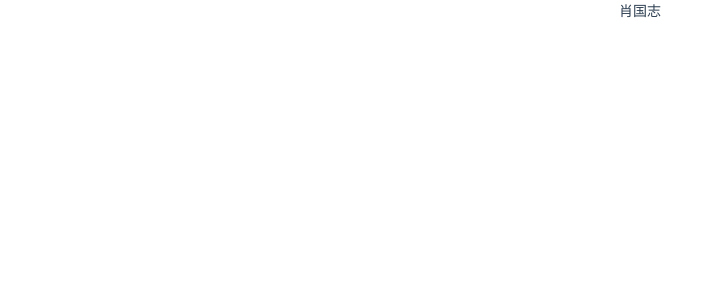
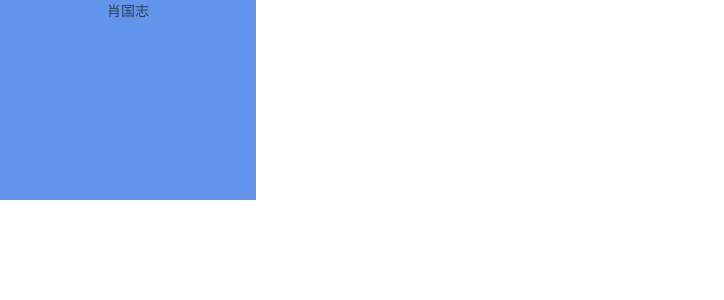
Before and after one commit to 1099562512/my-vue-app, a Vue app: page /#/home in a window 1280 px wide. Shown: the top 300 px of the page, without its empty margins (0-724 px from the left). Built offline with nearby package versions, Linux system fonts and the light colour scheme.

Commit message:
feat： postcss兼容低版本浏览器

```diff
--- a/package.json
+++ b/package.json
@@ -19,6 +19,7 @@
     "less": "^4.1.2",
     "postcss": "^8.4.12",
     "postcss-less": "^6.0.0",
+    "postcss-preset-env": "^7.8.2",
     "vite": "^2.8.0"
   }
 }
--- a/src/design/index.less
+++ b/src/design/index.less
@@ -1,4 +1,5 @@
 @import './var/index.less';
+@import "./var/globalVariable.css"; // 全局引入变量文件
 
 html, body {
   margin: 0;
--- /dev/null
+++ b/src/design/var/globalVariable.css
@@ -0,0 +1,4 @@
+/* 使用css最新变量属性的单独使用css文件不需要经过less编译器 */
+:root {
+  --mainColor: #6495ed
+}
--- a/src/views/home.less
+++ b/src/views/home.less
@@ -1,3 +1,6 @@
 .a {
-  background: yellow;
+  background-color: var(--mainColor);
+  width: clamp(100px, 20%, 500px); /* preset-env会帮我们做语法降级， vite内部会有一个主流浏览器的支持表 */
+  height: 200px;
+  user-select: none;
 }
--- a/src/views/home.vue
+++ b/src/views/home.vue
@@ -1,5 +1,5 @@
 <template>
-  <div>
+  <div class="a">
     {{ message }}
   </div>
 </template>
@@ -23,6 +23,6 @@ const state = reactive({
 
 </script>
 
-<style scoped>
-  @import '@v/home.less';
+<style>
+  @import "./home.less"
 </style>
--- a/vite.config.js
+++ b/vite.config.js
@@ -2,6 +2,9 @@ import { defineConfig, loadEnv } from 'vite'
 import viteBaseConfig from './vite.base.config'; //基础配置
 import viteProdConfig from './vite.prod.config'; //生产环境配置
 import viteDevConfig from './vite.dev.config' // 开发环境配置
+
+const postcssPresetEnv = require('postcss-preset-env')
+const path = require('path')
 
 const envResolver = {
   'build': () => {
@@ -50,7 +53,13 @@ export default defineConfig(({command, mode, ssrBuild}) => {
           },
           sass: {}
         },
-        devSourcemap: true //开启css文件的索引, 文件压缩混淆之后会丧失正常的位置信息, 开启后可以看到正确的错误信息（开发环境开启，生产环境关闭）
+        devSourcemap: true, //开启css文件的索引, 文件压缩混淆之后会丧失正常的位置信息, 开启后可以看到正确的错误信息（开发环境开启，生产环境关闭）
+        postcss: {
+          plugins: [postcssPresetEnv({
+             //让postcss去知道， 有一些变量它需要记下来，兼容低版本浏览器
+            importFrom: path.resolve(__dirname, "./src/design/var/globalVariable.css")
+          })]
+        }
       }
     }
   }
```
Also changed, not shown: 1 other file (tests, documents, lock files or other folders).
